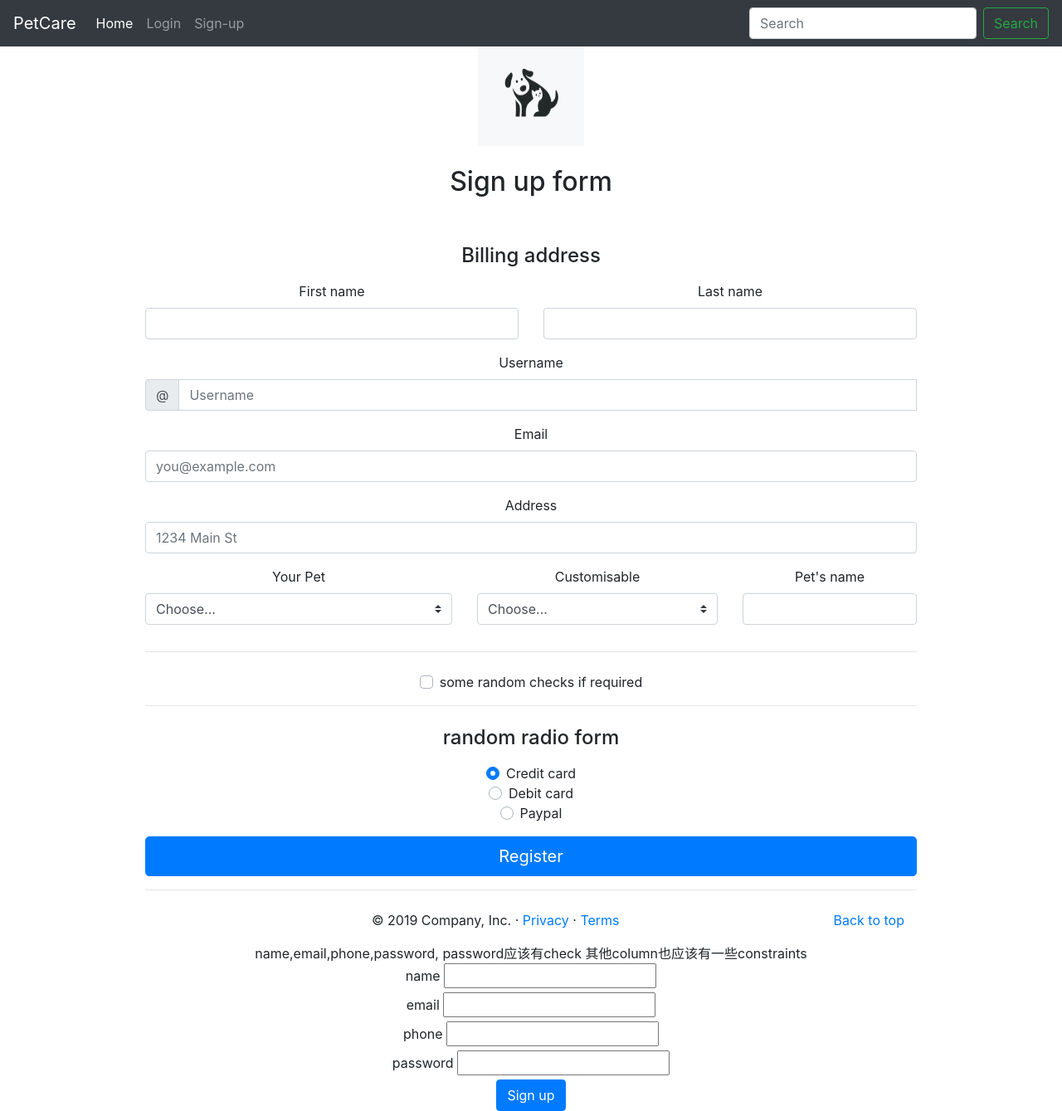
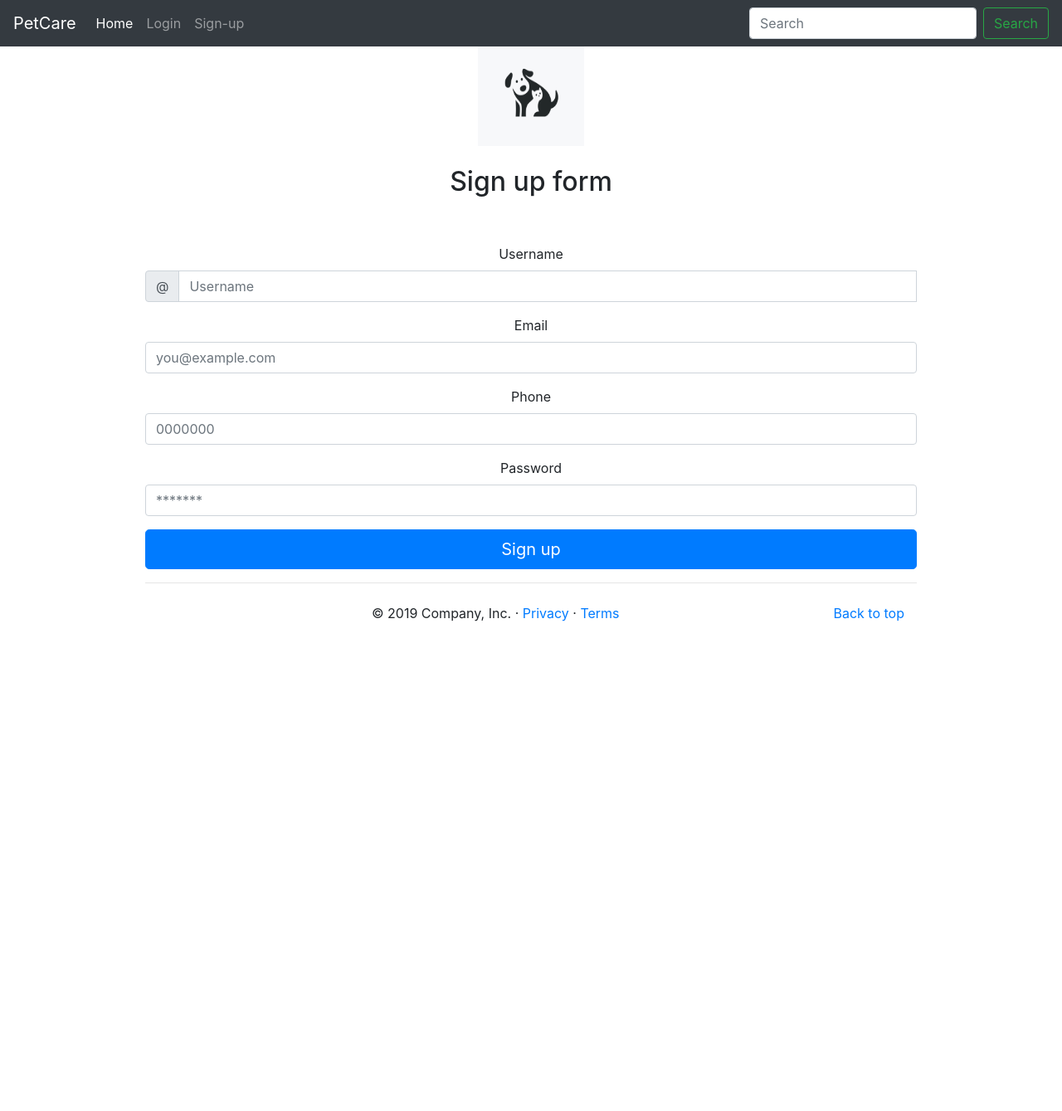
Before and after one commit to dabaitudiu/PetBoarding, a Node server app: page /signup/ in a window 1280 px wide. Shown: the whole page at 83% size. After the commit the page ends 749 px from the top, so only its background shows below. Run offline with Node 20, Linux system fonts and the light colour scheme.

Commit message:
bootstraped signup page

```diff
--- a/app/views/signup.ejs
+++ b/app/views/signup.ejs
@@ -15,13 +15,10 @@
         .container {
             max-width: 960px;
         }
-
         .border-top { border-top: 1px solid #e5e5e5; }
         .border-bottom { border-bottom: 1px solid #e5e5e5; }
         .border-top-gray { border-top-color: #adb5bd; }
-
         .box-shadow { box-shadow: 0 .25rem .75rem rgba(0, 0, 0, .05); }
-
         .lh-condensed { line-height: 1.25; }
     </style>
 
@@ -64,32 +61,17 @@
 
             <div class="row">
               <div class="col-md-12 order-md-1">
-                <h4 class="mb-3">Billing address</h4>
-                <form class="needs-validation" novalidate>
-                  <div class="row">
-                    <div class="col-md-6 mb-3">
-                      <label for="firstName">First name</label>
-                      <input type="text" class="form-control" id="firstName" placeholder="" value="" required>
-                      <div class="invalid-feedback">
-                        Valid first name is required.
-                      </div>
-                    </div>
-                    <div class="col-md-6 mb-3">
-                      <label for="lastName">Last name</label>
-                      <input type="text" class="form-control" id="lastName" placeholder="" value="" required>
-                      <div class="invalid-feedback">
-                        Valid last name is required.
-                      </div>
-                    </div>
-                  </div>
+
+                <form class="needs-validation" action="signup" method="POST" novalidate>
+
 
                   <div class="mb-3">
-                    <label for="username">Username</label>
+                    <label for="name">Username</label>
                     <div class="input-group">
                       <div class="input-group-prepend">
                         <span class="input-group-text">@</span>
                       </div>
-                      <input type="text" class="form-control" id="username" placeholder="Username" required>
+                      <input type="text" class="form-control" name = "name" placeholder="Username" required>
                       <div class="invalid-feedback" style="width: 100%;">
                         Your username is required.
                       </div>
@@ -98,82 +80,29 @@
 
                   <div class="mb-3">
                     <label for="email">Email </label>
-                    <input type="email" class="form-control" id="email" placeholder="you@example.com">
+                    <input type="text" class="form-control" name="email" placeholder="you@example.com">
                     <div class="invalid-feedback">
                       Please enter a valid email address for shipping updates.
                     </div>
                   </div>
 
                   <div class="mb-3">
-                    <label for="address">Address</label>
-                    <input type="text" class="form-control" id="address" placeholder="1234 Main St" required>
+                    <label for="address">Phone</label>
+                    <input type="text" class="form-control" name="phone" placeholder="0000000" required>
                     <div class="invalid-feedback">
-                      Please enter your shipping address.
+                      Please enter your phone number.
                     </div>
                   </div>
 
-                  <!-- <div class="mb-3">
-                    <label for="address2">Address 2 <span class="text-muted">(Optional)</span></label>
-                    <input type="text" class="form-control" id="address2" placeholder="Apartment or suite">
-                  </div> -->
-
-                  <div class="row">
-                    <div class="col-md-5 mb-3">
-                      <label for="pet_cate">Your Pet</label>
-                      <select class="custom-select d-block w-100" id="pet_signup" required>
-                        <option value="">Choose...</option>
-                        <option value="dog">Dog</option>
-                        <option value="cat">Cat</option>
-                      </select>
-                      <div class="invalid-feedback">
-                        Please select a valid country.
-                      </div>
-                    </div>
-                    <div class="col-md-4 mb-3">
-                      <label for="state">Customisable</label>
-                      <select class="custom-select d-block w-100" id="state" required>
-                        <option value="">Choose...</option>
-                        <option>California</option>
-                      </select>
-                      <div class="invalid-feedback">
-                        Please provide a valid state.
-                      </div>
-                    </div>
-                    <div class="col-md-3 mb-3">
-                      <label for="pet_name">Pet's name</label>
-                      <input type="text" class="form-control" id="pet_name_signup" placeholder="" required>
-                      <div class="invalid-feedback">
-                        Pet's name required.
-                      </div>
-                    </div>
-                  </div>
-                  <hr class="mb-4">
-                  <div class="custom-control custom-checkbox">
-                    <input type="checkbox" class="custom-control-input" id="same-address">
-                    <label class="custom-control-label" for="same-address">some random checks if required</label>
-                  </div>
-
-                  <hr class="mb-4">
-
-                  <h4 class="mb-3">random radio form </h4>
-
-                  <div class="d-block my-3">
-                    <div class="custom-control custom-radio">
-                      <input id="credit" name="paymentMethod" type="radio" class="custom-control-input" checked required>
-                      <label class="custom-control-label" for="credit">Credit card</label>
-                    </div>
-                    <div class="custom-control custom-radio">
-                      <input id="debit" name="paymentMethod" type="radio" class="custom-control-input" required>
-                      <label class="custom-control-label" for="debit">Debit card</label>
-                    </div>
-                    <div class="custom-control custom-radio">
-                      <input id="paypal" name="paymentMethod" type="radio" class="custom-control-input" required>
-                      <label class="custom-control-label" for="paypal">Paypal</label>
+                  <div class="mb-3">
+                    <label for="address">Password</label>
+                    <input type="text" class="form-control" name="password" placeholder="*******" required>
+                    <div class="invalid-feedback">
+                      Please enter your password.
                     </div>
                   </div>
 
-
-                  <button class="btn btn-primary btn-lg btn-block" type="submit">Register</button>
+                  <button class="btn btn-primary btn-lg btn-block" type="submit">Sign up</button>
                 </form>
               </div>
             </div>
@@ -186,29 +115,6 @@
       </footer>
 
 
-      name,email,phone,password, password应该有check 其他column也应该有一些constraints
-
-      <div>
-        <form action="signup" method="POST">
-          <div>
-            <label for="name">name</label>
-            <input type="text" name="name"/>
-          </div>
-          <div>
-              <label for="email">email</label>
-              <input type="text" name="email"/>
-          </div>
-          <div>
-              <label for="name">phone</label>
-              <input type="text" name="phone"/>
-          </div>
-          <div>
-              <label for="name">password</label>
-              <input type="text" name="password"/>
-          </div>
-          <button class="btn btn-primary">Sign up</button>
-        </form>
-      </div>
 
 
     </div>
```
